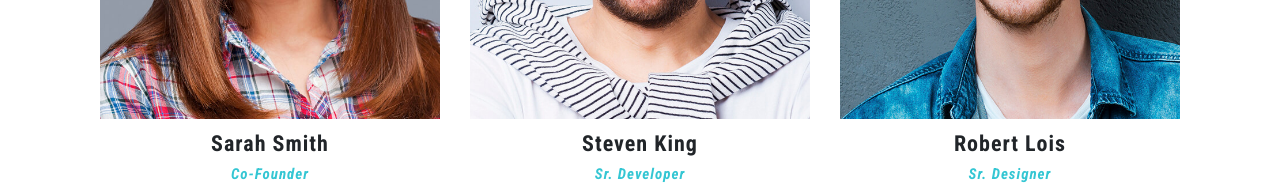
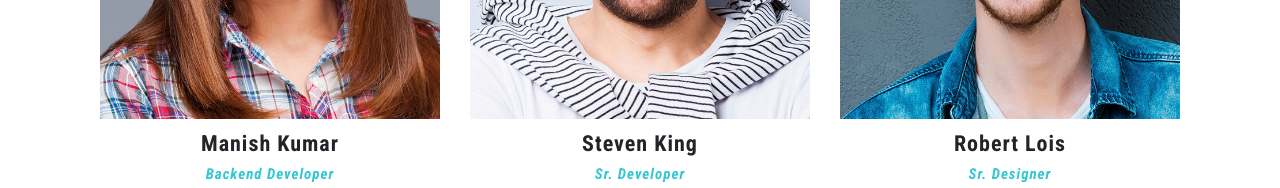
Before and after one commit to CyphersNova/CyphersNova, a plain HTML site: page index.html in a window 1280 px wide. Shown: the part 3260-3448 px from the top of the page. Drawn offline with Linux system fonts and the light colour scheme.

Commit message:
Update team member details for Sarah Smith

```diff
--- a/index.html
+++ b/index.html
@@ -344,8 +344,8 @@ We're a community of students who believe the best way to learn technology is by
                                 <div class="team-member">
                                     <img src="img/team/team-2.jpg" class="img-fluid" alt="member">
                                     <div class="team-member-info text-center">
-                                        <h4 class="team-member-name">Sarah Smith</h4>
-                                        <h4 class="team-member-designation">Co-Founder</h4>
+                                        <h4 class="team-member-name">Manish Kumar</h4>
+                                        <h4 class="team-member-designation">Backend Developer</h4>
                                         <ul class="social-list">
                                             <li><a href="#" class="social-icon icon-gray"><i class="fa fa-facebook"></i></a></li>
                                             <li><a href="#" class="social-icon icon-gray"><i class="fa fa-twitter"></i></a></li>
```
